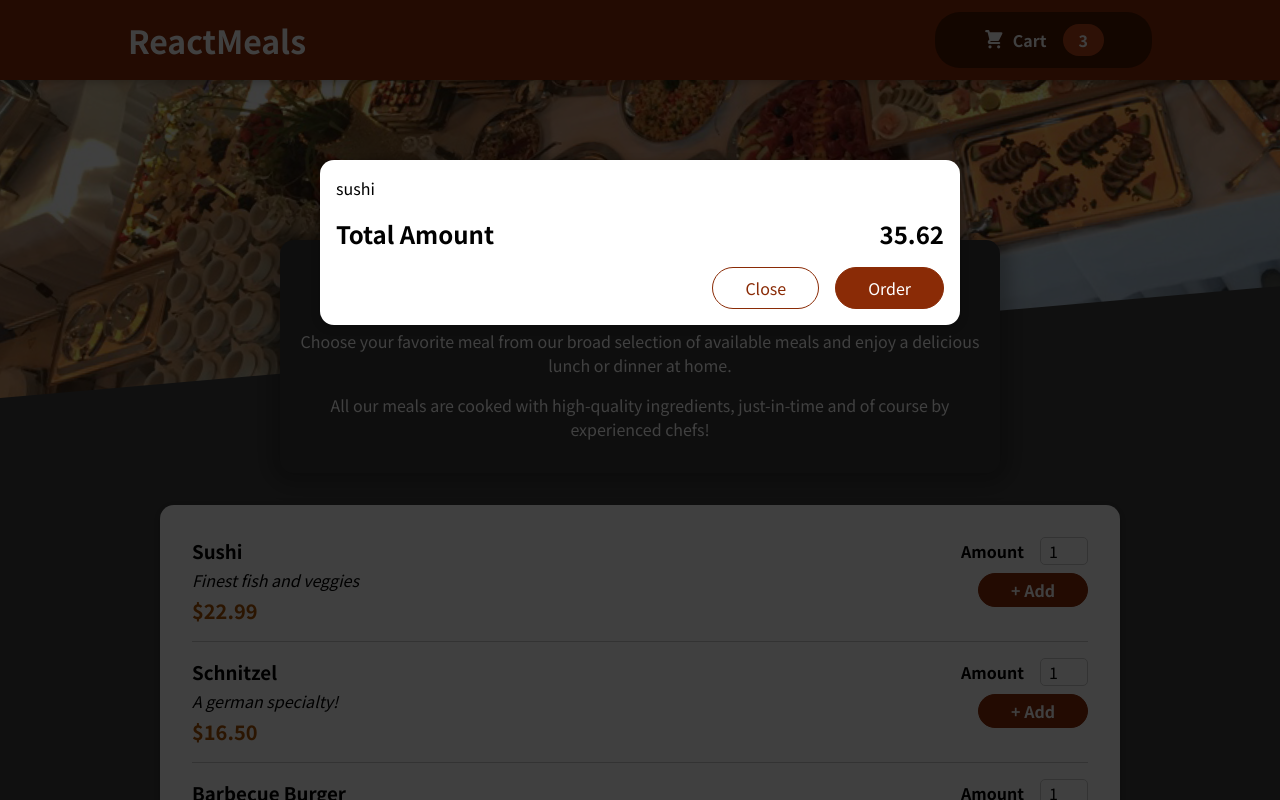
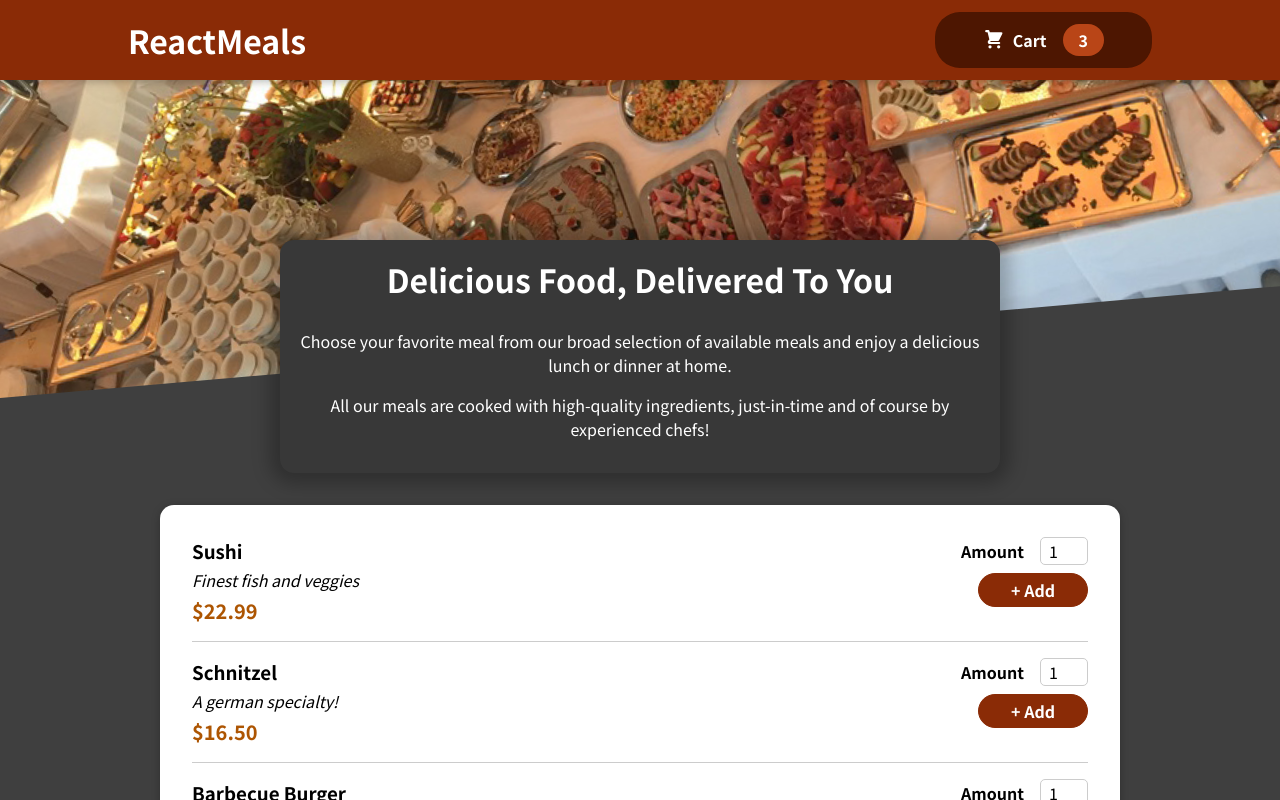
Before and after one commit to Mohamed-Ramadan1/Food-Order-App, a React (Create React App) app: page / in a window 1280 px wide. Shown: the top 800 px of the page. Built offline with nearby package versions, Linux system fonts and the light colour scheme.

Commit message:
save all changing

```diff
--- a/src/App.js
+++ b/src/App.js
@@ -1,14 +1,23 @@
-import React,{Fragment} from "react";
+import React,{Fragment,useState} from "react";
 import Header from "./components/Layout/Header";
 import Meals from "./components/Meals/Meals";
 import Cart from "./components/Cart/Cart";
 
 
 function App() {
+  const [cartIsShaown, setCartIsShaown] = useState(false);
+
+  const showCartHandler = () => {
+      setCartIsShaown(true)
+  }
+
+  const hideCartHandler = () => {
+      setCartIsShaown(false)
+}
   return (
     <Fragment>
-      <Cart/>
-      <Header />
+      {cartIsShaown&& <Cart onHideCart={hideCartHandler} />}
+      <Header onShowCard={showCartHandler} />
       <main>
       <Meals/>
       </main>
--- a/src/components/Cart/Cart.js
+++ b/src/components/Cart/Cart.js
@@ -4,7 +4,9 @@ import Modal from "../UI/Modal";
 
 
 const Cart = props => {
-    const cartItems = <ul className={styles['cart-items']}>{[{ id: "c1", name: 'sushi', amount: 2, price: 12.99 }].map(item => <li>{ item.name}</li>)}</ul>
+    const cartItems = <ul className={styles['cart-items']}>{[{ id: "c1", name: 'sushi', amount: 2, price: 12.99 }]
+        .map(item => <li>{item.name}</li>)}</ul>
+
     return (
         <Modal>
             {cartItems}
@@ -15,12 +17,12 @@ const Cart = props => {
             </div>
 
             <div className={styles.actions}>
-                <button className={styles['button--alt']}>Close</button>
-                <button className={styles.button}>Order</button>
+                <button className={styles['button--alt']} onClick={() => props.onHideCart()}>Close</button>
+                <button className={styles.button} >Order</button>
 
             </div>
         </Modal>
-    )
+    );
 }
 
 export default Cart;
--- a/src/components/Layout/Header.js
+++ b/src/components/Layout/Header.js
@@ -4,11 +4,12 @@ import mealsImage from '../../assets/meals.jpg';
 import HeaderCarttButton from './HeaderCarttButtton';
 
 const Header = props => {
+
     return (
         <Fragment >
             <header className={styles.header}>
                 <h1>ReactMeals</h1>
-                <HeaderCarttButton>Cart</HeaderCarttButton>
+                <HeaderCarttButton onClick={props.onShowCard}>Cart</HeaderCarttButton>
             </header>
 
             <div className={styles['main-image']}>
--- a/src/components/Layout/HeaderCarttButtton.js
+++ b/src/components/Layout/HeaderCarttButtton.js
@@ -2,8 +2,9 @@ import React from "react";
 import styels from './HeaderCarttButton.module.css';
 import CartIcon from "../Cart/CartIcon";
 const HeaderCarttButton = props => {
+
     return (
-        <button className={ styels.button}>
+        <button className={ styels.button} onClick={props.onClick}>
             <span  className={styels.icon} ><CartIcon/></span>
 
             <span>{props.children}</span>
```
